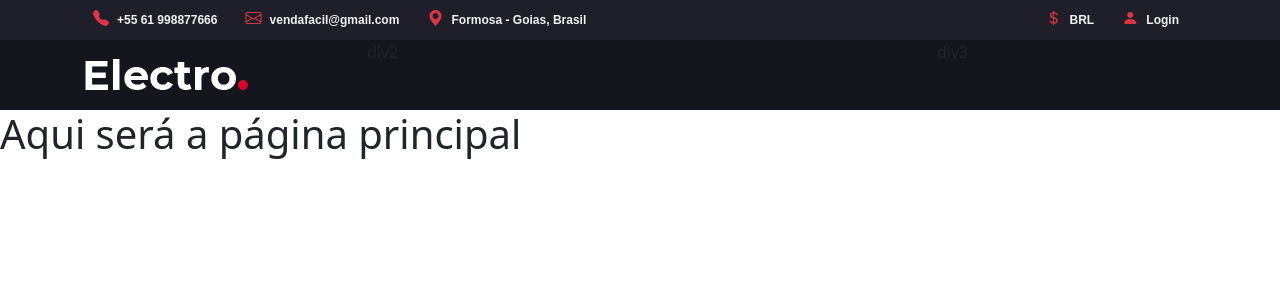
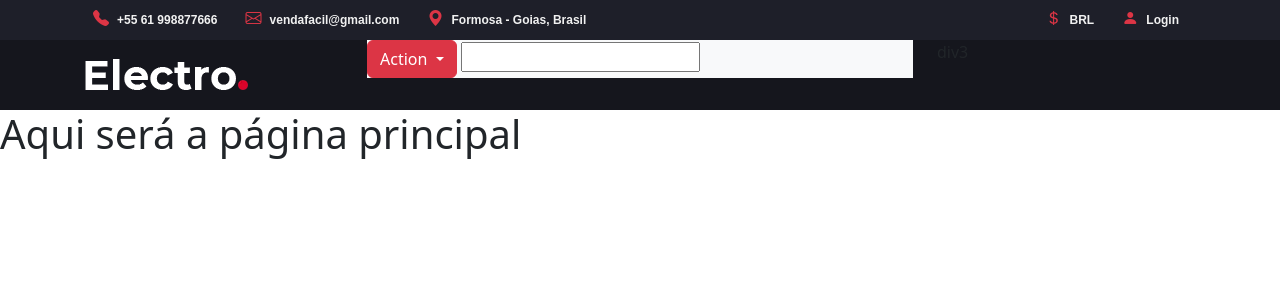
Before and after one commit to Tiago-B-Tavares/Site_de_vendas, a PHP site: page /index.php in a window 1280 px wide. Shown: the top 300 px of the page. Run offline with PHP 8.4, Linux system fonts and the light colour scheme.

Commit message:
Barra de pesquisa adicionada

```diff
--- a/index.php
+++ b/index.php
@@ -48,6 +48,7 @@ $con = new conexao();
 
 
   <script src="js/bootstrap.js"></script>
+  <script src="https://cdn.jsdelivr.net/npm/bootstrap@5.3.0-alpha3/dist/js/bootstrap.bundle.min.js" integrity="sha384-ENjdO4Dr2bkBIFxQpeoTz1HIcje39Wm4jDKdf19U8gI4ddQ3GYNS7NTKfAdVQSZe" crossorigin="anonymous"></script>
 </body>
 
 </html>
--- a/view/includes/menu.php
+++ b/view/includes/menu.php
@@ -1,7 +1,27 @@
 <div class="header-menu container">
   <div class="row">
     <div class="col-md-3 col-sm-6"><img src="src/images/logo.webp" alt=""></div>
-    <div class="col-md-6">div2</div>
+    <div class="col-md-6  ">
+      <div class="bg-light">
+        <!-- Example single danger button -->
+        <div class="btn-group">
+          <button type="button" class="btn btn-danger dropdown-toggle" data-bs-toggle="dropdown" aria-expanded="false">
+            Action
+          </button>
+          <ul class="dropdown-menu">
+            <li><a class="dropdown-item" href="#">Action</a></li>
+            <li><a class="dropdown-item" href="#">Another action</a></li>
+            <li><a class="dropdown-item" href="#">Something else here</a></li>
+            <li>
+              <hr class="dropdown-divider">
+            </li>
+            <li><a class="dropdown-item" href="#">Separated link</a></li>
+          </ul>
+        </div>
+        <input type="search">
+      </div>
+    </div>
+
     <div class="col-md-3">div3</div>
   </div>
 </div>
--- a/view/includes/topo.php
+++ b/view/includes/topo.php
@@ -1,15 +1,15 @@
 <nav class="topo-nav-links">
         <div class="topo-nav-links container d-flex justify-content-between">
 
-                <div class="mx-1 px-2 ">
+                <div class="mx-1 px-2 d-none d-lg-block">
                         <span class="col-md-4 px-2"><i class="bi bi-telephone-fill text-danger"></i><a href="#"
                                         class=" px-2 nav-links">+55 61 998877666</a></span>
                         <span class="col-md-4 px-2 "><i class="bi bi-envelope text-danger"></i></i><a href="#"
                                         class=" px-2 nav-links">vendafacil@gmail.com</a></span>
                         <span class="col-md-4 px-2 "><i class="bi bi-geo-alt-fill text-danger"></i><a href="#"
-                                        class=" px-2 nav-links">Formosa - Goias,
-                                        Brasil</a></span>
+                                        class=" px-2 nav-links">Formosa - Goias, Brasil</a></span>
                 </div>
+
 
                 <div class="mx-1 px-2">
                         <span class="col-md-6 px-2 "><i class="bi bi-currency-dollar text-danger"></i><a href="#"
```
